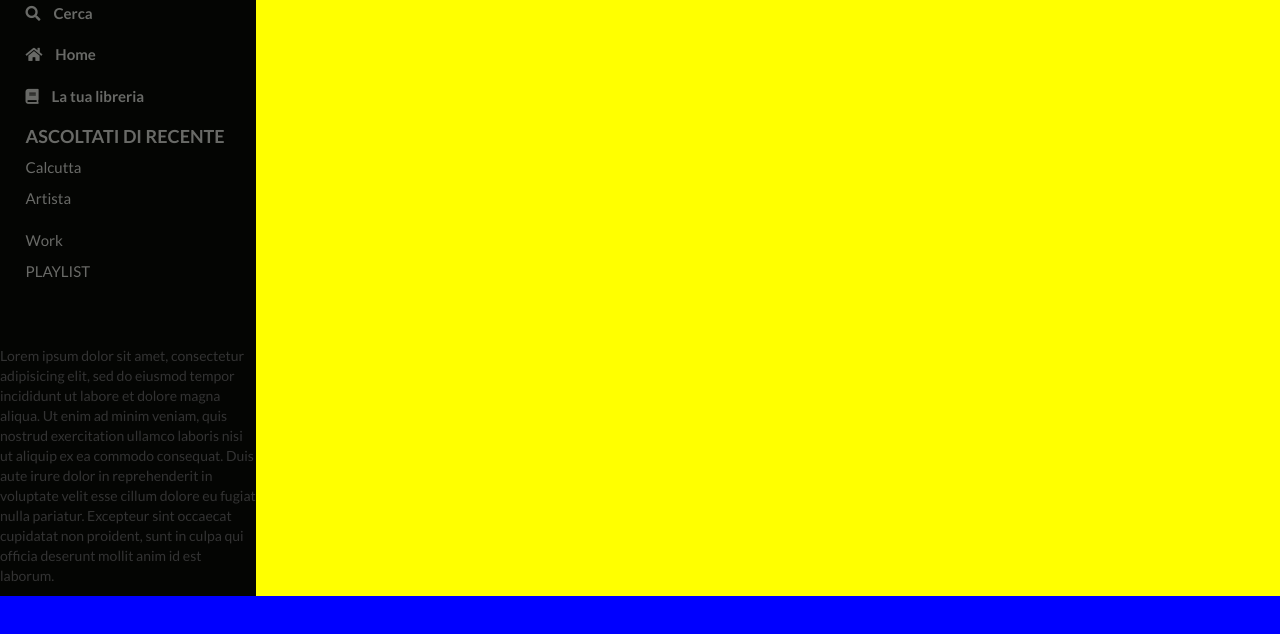
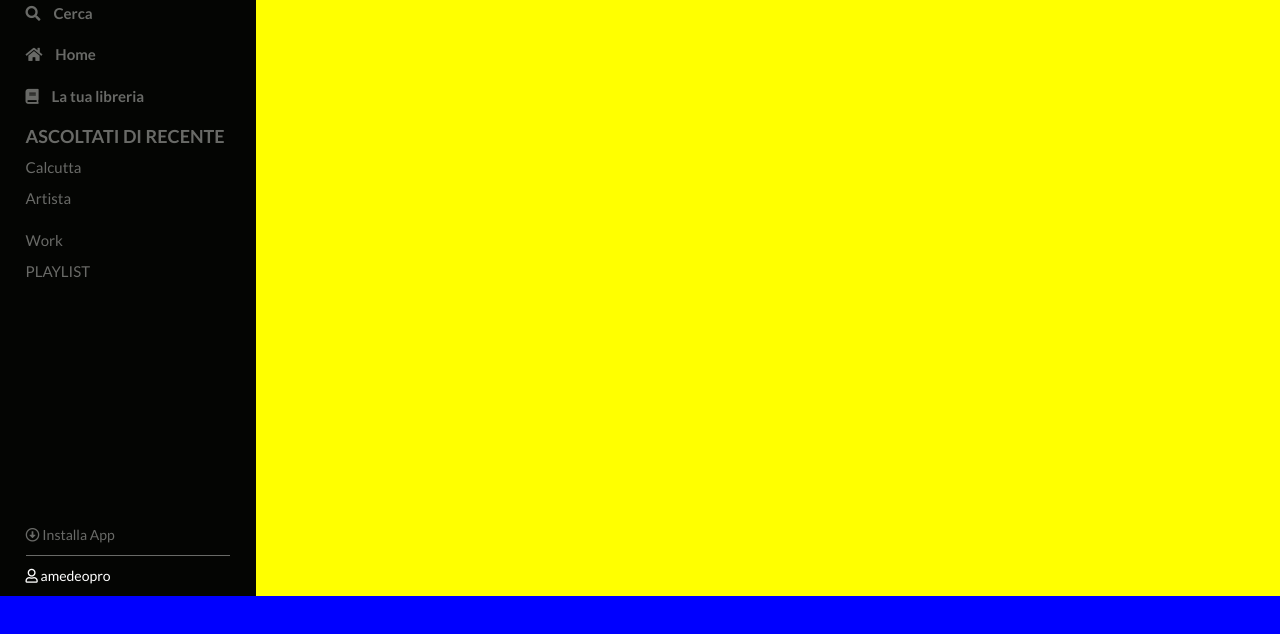
Before and after one commit to amedeopro/html-spotify, a plain HTML site: page index.html in a window 1280 px wide. Shown: the part 124-758 px from the top of the page. Drawn offline with nearby package versions, Linux system fonts and the light colour scheme.

Commit message:
Navbar completata

```diff
--- a/index.html
+++ b/index.html
@@ -44,7 +44,18 @@
         </div>
 
         <div class="menu-sx-footer">
-          <p>Lorem ipsum dolor sit amet, consectetur adipisicing elit, sed do eiusmod tempor incididunt ut labore et dolore magna aliqua. Ut enim ad minim veniam, quis nostrud exercitation ullamco laboris nisi ut aliquip ex ea commodo consequat. Duis aute irure dolor in reprehenderit in voluptate velit esse cillum dolore eu fugiat nulla pariatur. Excepteur sint occaecat cupidatat non proident, sunt in culpa qui officia deserunt mollit anim id est laborum.</p>
+          <div class="link-navbar-sx">
+          <a href="#"><i class="far fa-arrow-alt-circle-down"></i> Installa App</a>
+          </div>
+
+          <div class="bordo-link">
+
+          </div>
+
+          <div class="link-navbar-sx-user">
+          <a href="#"><i class="far fa-user"></i> amedeopro</a>
+          </div>
+
         </div>
       </div>
       <div class="conteiner-flex contenuto-centrale">
--- a/style.css
+++ b/style.css
@@ -56,6 +56,30 @@
   font-weight: 700;
 }
 
+.menu-sx-footer{
+  width: 80%;
+  margin-bottom: 10px;
+}
+
+.link-navbar-sx a{
+  text-decoration: none;
+  color: #696a67;
+}
+
+.link-navbar-sx-user a{
+  text-decoration: none;
+  color: white;
+
+}
+
+.bordo-link{
+  height: 1px;
+  width: 100%;
+  background: #696a67;
+  margin-top: 10px;
+  margin-bottom: 10px;
+}
+
 .contenuto-centrale{
   flex-direction: row;
   width: 80%;
```
